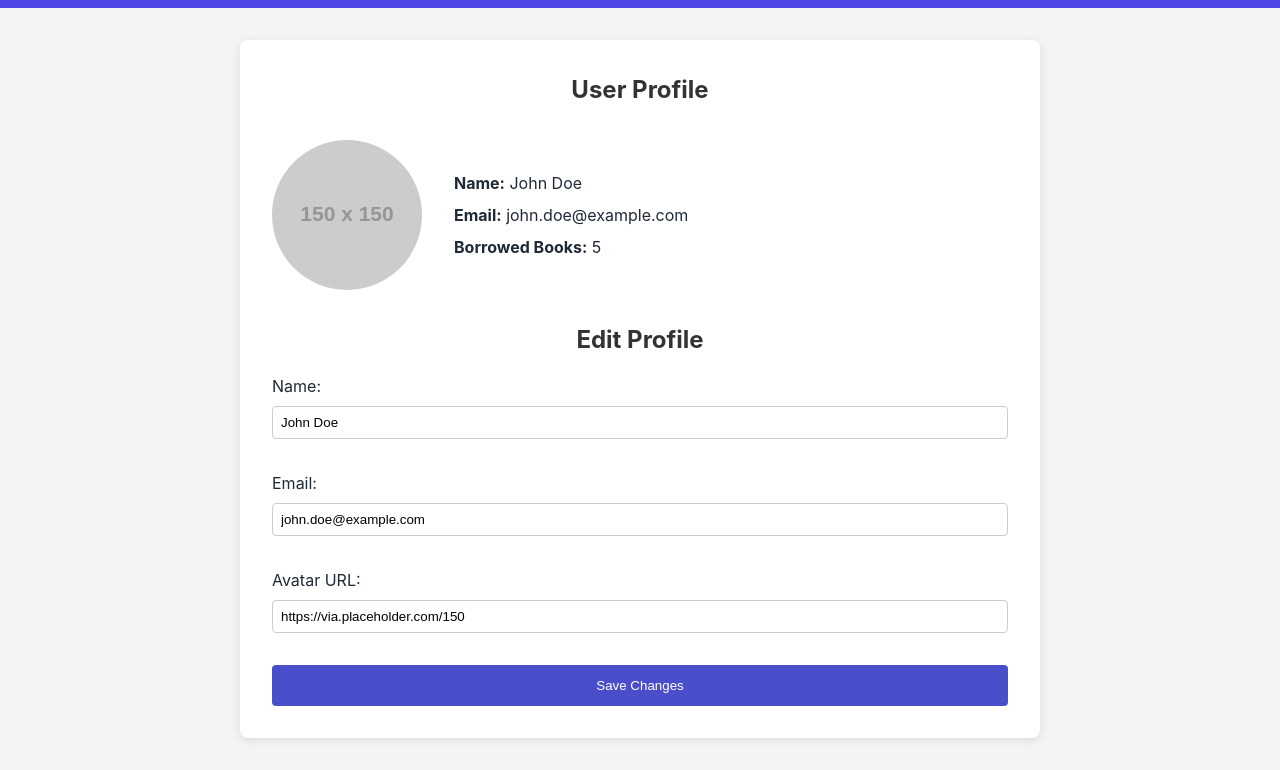
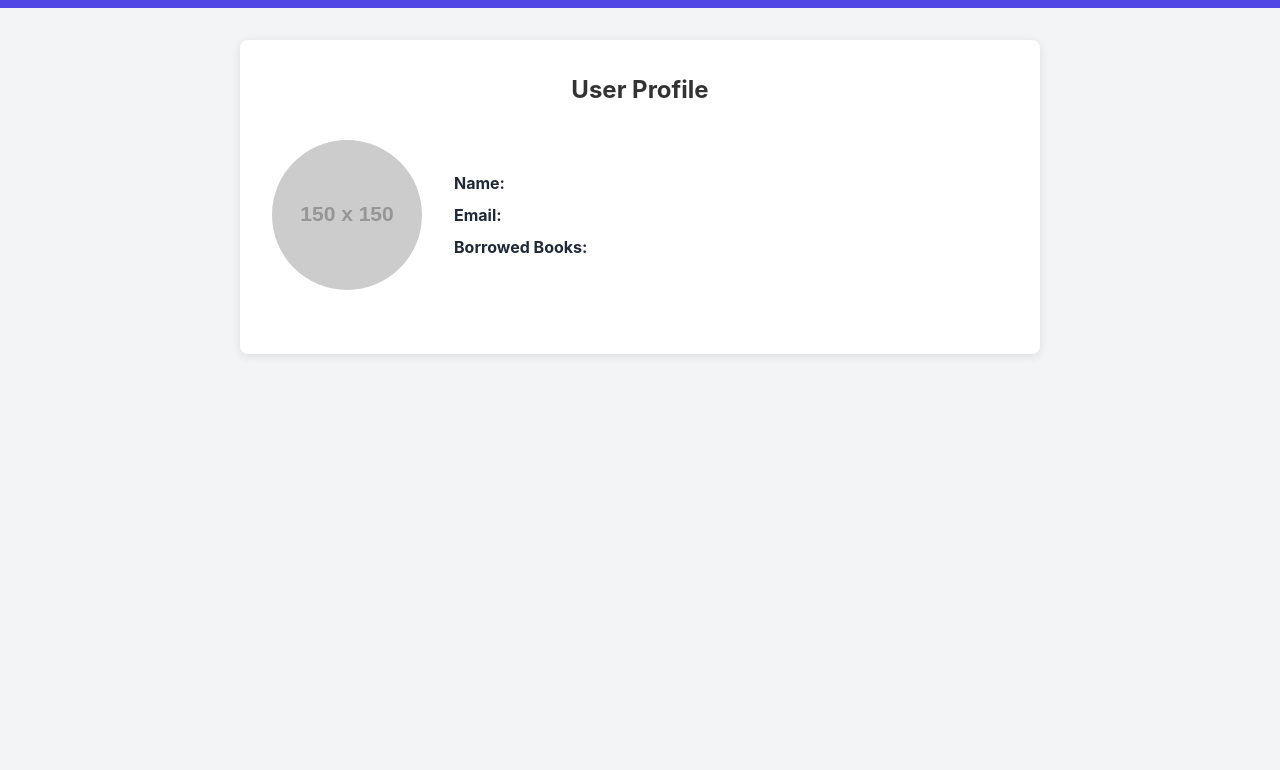
Before and after one commit to MahmoudGmy/Library-Management-System, a website: page public/Profiles.html in a window 1280 px wide. Shown: the part 64-834 px from the top of the page. After the commit the page ends 800 px from the top, so only its background shows below. Drawn offline with Linux system fonts and the light colour scheme; placeholder pictures from the web are drawn by us.

Commit message:
modifiy html files to more clean desing

```diff
--- a/public/Profiles.html
+++ b/public/Profiles.html
@@ -9,20 +9,19 @@
 </head>
 
 <body>
-
     <nav class="navbar">
         <div class="nav-brand">
-                <img src="https://raw.githubusercontent.com/lucide-icons/lucide/main/icons/book-open.svg" alt="Logo"
-                    class="nav-logo">
+            <img src="https://raw.githubusercontent.com/lucide-icons/lucide/main/icons/book-open.svg" alt="Logo" class="nav-logo">
             <span>LibraryMS</span>
         </div>
         <div class="nav-links">
             <a href="index.html" class="active">Books</a>
             <a href="Profiles.html">Profile</a>
             <a href="borrows.html">Borrows</a>
+            <a href="login.html" id="logout">logout </a>
+
             <div id="authLinks">
-                    <a href="login.html" class="auth-link">Login</a>
-                    <a href="register.html" class="auth-link">Register</a>
+                <!-- Auth links will be dynamically updated based on the login state -->
             </div>
         </div>
     </nav>
@@ -31,30 +30,13 @@
         <section class="profile">
             <h1>User Profile</h1>
             <div class="profile-card">
-                <img src="https://via.placeholder.com/150" alt="User Avatar" class="avatar">
-                <div class="info">
-                    <p><strong>Name:</strong> John Doe</p>
-                    <p><strong>Email:</strong> john.doe@example.com</p>
-                    <p><strong>Borrowed Books:</strong> 5</p>
+                <img id="user-avatar" src="https://via.placeholder.com/150" alt="User Avatar" class="avatar">
+                <div class="info" id="user-info">
+                    <p><strong>Name:</strong> </p>
+                    <p><strong>Email:</strong> </p>
+                    <p><strong>Borrowed Books:</strong> </p> <!-- This will be dynamically populated -->
                 </div>
             </div>
-
-            <h2>Edit Profile</h2>
-            <form id="edit-profile-form">
-                <label>
-                    Name:
-                    <input type="text" id="name" value="John Doe">
-                </label>
-                <label>
-                    Email:
-                    <input type="email" id="email" value="john.doe@example.com">
-                </label>
-                <label>
-                    Avatar URL:
-                    <input type="url" id="avatar" value="https://via.placeholder.com/150">
-                </label>
-                <button type="submit">Save Changes</button>
-            </form>
         </section>
     </main>
 
```
Also changed, not shown: public/admin_control.html (+10 -7 lines), public/borrows.html (+8 -25 lines), public/login.html (+1 -1 lines), public/register.html (+1 -1 lines). Lines whose indentation alone changed are shown as unchanged.
